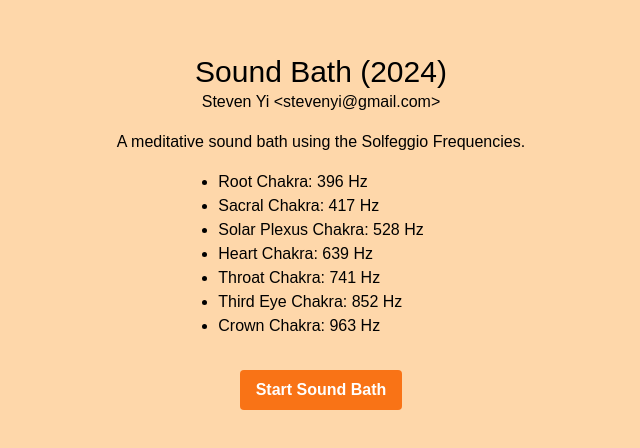
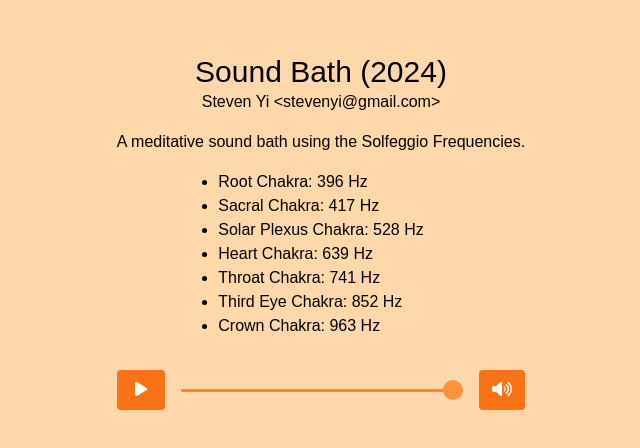
Before and after one commit to kunstmusik/sound-bath, a React (Vite) app: page / in a window 1280 px wide. Shown: the part 152-600 px from the top of the page, without its empty margins (319-959 px from the left). Built offline with nearby package versions, Linux system fonts and the light colour scheme.

Commit message:
feat: added volume and play/pause controls

```diff
--- a/package.json
+++ b/package.json
@@ -12,6 +12,12 @@
   "dependencies": {
     "@csound/browser": "^6.18.7",
     "@fontsource/open-sans": "^5.0.28",
+    "@fortawesome/fontawesome-svg-core": "^6.5.2",
+    "@fortawesome/free-brands-svg-icons": "^6.5.2",
+    "@fortawesome/free-regular-svg-icons": "^6.5.2",
+    "@fortawesome/free-solid-svg-icons": "^6.5.2",
+    "@fortawesome/react-fontawesome": "^0.2.0",
+    "@radix-ui/react-slider": "^1.1.2",
     "react": "^18.2.0",
     "react-dom": "^18.2.0"
   },
--- a/src/App.tsx
+++ b/src/App.tsx
@@ -1,7 +1,17 @@
 import { Csound, CsoundObj } from "@csound/browser";
 import liveCodeOrc from "./csound/livecode.orc?raw";
 import soundBathOrc from "./csound/sound-bath.orc?raw";
-import { useState } from "react";
+import { useEffect, useState } from "react";
+
+import { FontAwesomeIcon } from "@fortawesome/react-fontawesome";
+import {
+  faPlay,
+  faPause,
+  faVolumeMute,
+  faVolumeHigh,
+  faVolumeLow,
+} from "@fortawesome/free-solid-svg-icons";
+import * as Slider from "@radix-ui/react-slider";
 
 const startCsound = async (csound: CsoundObj) => {
   console.log("Starting Csound...");
@@ -23,23 +33,58 @@ const startCsound = async (csound: CsoundObj) => {
 
 const App = () => {
   const [csound, setCsound] = useState<CsoundObj>();
+  const [playing, setPlaying] = useState<boolean>(false);
+  const [gain, setGain] = useState<number>(1);
+  const [gainNode, setGainNode] = useState<GainNode>();
 
   const startSoundBath = async () => {
     if (!csound) {
       const cs = await Csound();
       setCsound(cs);
 
+      const context = await cs?.getAudioContext();
+
+      if (cs && context) {
+        const gainNode = context.createGain();
+        const csNode = await cs.getNode();
+
+        if (csNode) {
+          csNode.disconnect();
+          csNode.connect(gainNode);
+          gainNode.connect(context.destination);
+          setGainNode(gainNode);
+        }
+      }
+
       if (cs) {
         await startCsound(cs);
+
+        setPlaying(true);
       } else {
         console.error("Could not create Csound object");
+      }
+    } else {
+      const audioContext = await csound.getAudioContext();
+      if (audioContext?.state === "running") {
+        audioContext.suspend();
+        setPlaying(false);
+      } else {
+        audioContext?.resume();
+        setPlaying(true);
       }
     }
   };
 
+  useEffect(() => {
+    if (gainNode) {
+      gainNode.gain.setTargetAtTime(gain, 0, .01);
+      // gainNode.gain.value = gain;
+    }
+  }, [gain, gainNode]);
+
   return (
     <div className="flex h-screen w-screen justify-center items-center bg-orange-200">
-      <div className="justify-center text-center">
+      <div className="justify-center text-center m-8">
         <div className="text-3xl">Sound Bath (2024)</div>
         <div className="text-md">Steven Yi &lt;stevenyi@gmail.com&gt;</div>
         <p className="mt-4">
@@ -58,16 +103,49 @@ const App = () => {
           </ul>
           <div className="grow" />
         </div>
-        {!csound && (
-          <div className="my-8">
-            <button
-              className="bg-orange-500 hover:bg-orange-600 text-white font-bold py-2 px-4 rounded"
-              onClick={startSoundBath}
-            >
-              Start Sound Bath
-            </button>
-          </div>
-        )}
+        <div className="my-8 flex gap-4 items-center">
+          <button
+            className="w-14 bg-orange-500 hover:bg-orange-600 text-white font-bold py-2 px-4 rounded"
+            onClick={startSoundBath}
+          >
+            <FontAwesomeIcon icon={playing ? faPause : faPlay} />
+          </button>
+          <Slider.Root
+            className="relative flex items-center select-none touch-none w-full h-5"
+            min={0}
+            value={[gain]}
+            max={1}
+            step={0.01}
+            onValueChange={(value) => {
+              setGain(value[0]);
+            }}
+          >
+            <Slider.Track className="bg-orange-500/70 relative grow rounded-full h-[3px]">
+              <Slider.Range className="absolute bg-orange-500/30 rounded-full h-full" />
+            </Slider.Track>
+            <Slider.Thumb
+              className="block w-5 h-5 bg-orange-400 rounded-[10px] hover:bg-violet3 focus:outline-none"
+              aria-label="Volume"
+            />
+          </Slider.Root>
+
+          <button
+            className="w-14 bg-orange-500 hover:bg-orange-600 text-white font-bold py-2 px-3 rounded"
+            onClick={() => {
+              setGain(gain > 0 ? 0 : 1);
+            }}
+          >
+            <FontAwesomeIcon
+              icon={
+                gain == 0
+                  ? faVolumeMute
+                  : gain < 0.5
+                  ? faVolumeLow
+                  : faVolumeHigh
+              }
+            />
+          </button>
+        </div>
       </div>
     </div>
   );
```
Also changed, not shown: 1 other file (tests, documents, lock files or other folders).
